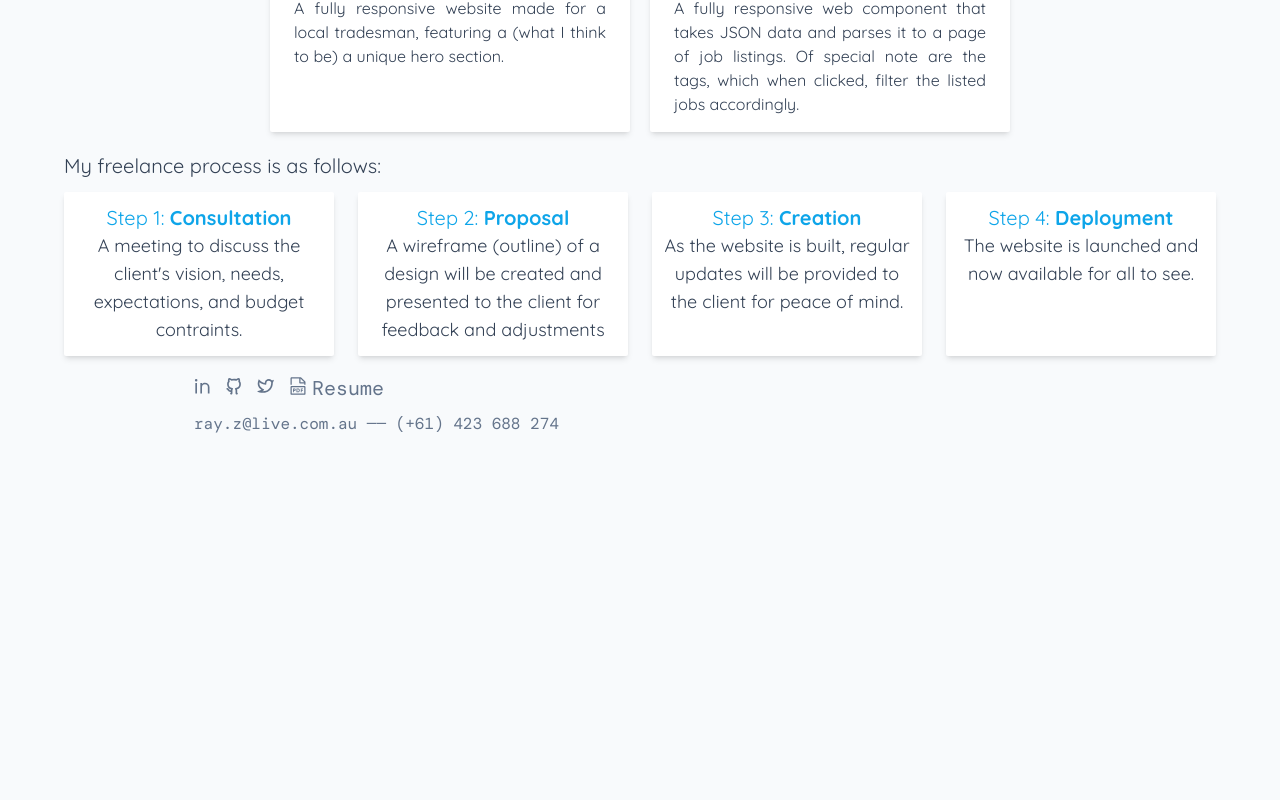
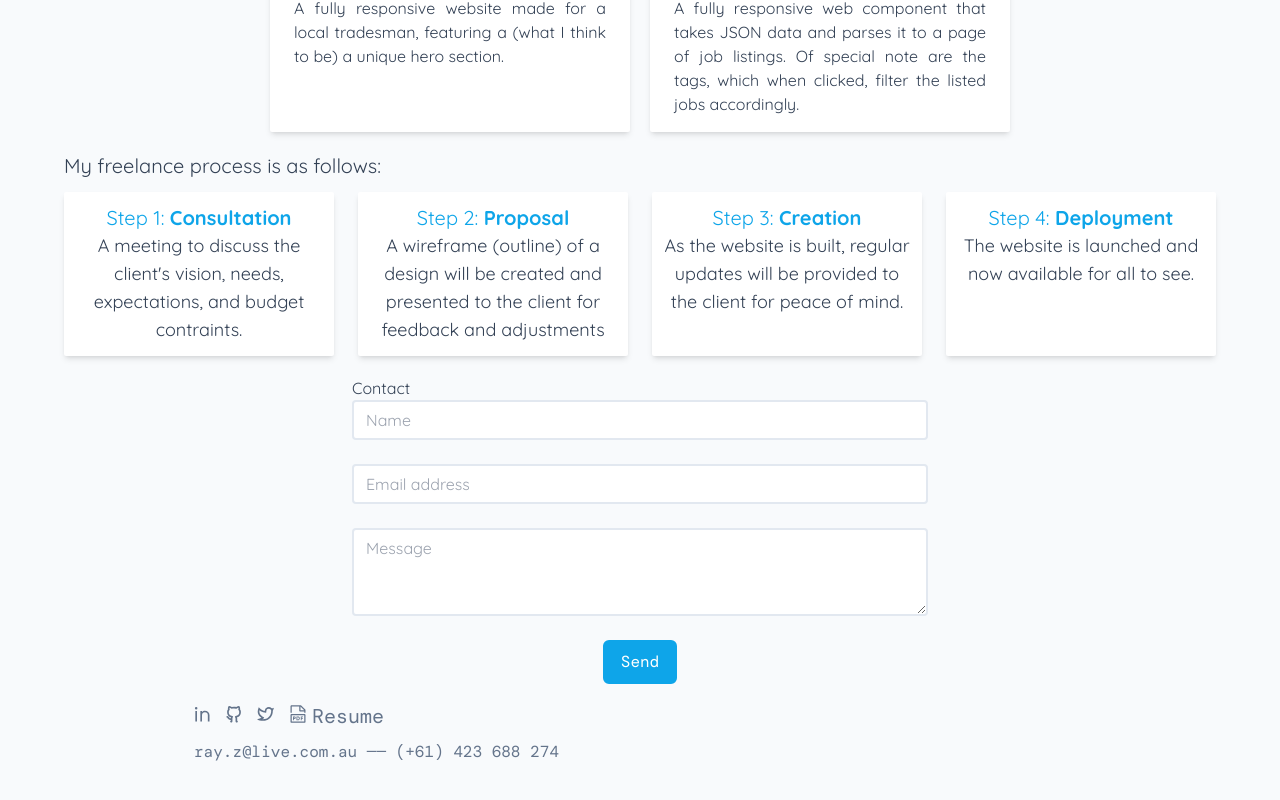
Before and after one commit to king-oldmate/portfolio-attempt-idk, a React (Create React App) app: page / in a window 1280 px wide. Shown: the part 1204-2004 px from the top of the page. Before the commit the page ends 1680 px from the top, so only its background shows below. Built offline with nearby package versions, Linux system fonts and the light colour scheme; a web font is replaced by a local one.

Commit message:
more work on contact form component

```diff
--- a/src/App.js
+++ b/src/App.js
@@ -2,6 +2,7 @@ import Main from "./Main";
 import Portfolio from "./Portfolio";
 import Footer from "./Footer";
 import FreelanceProcess from "./FreelanceProcess";
+import ContactForm from "./ContactForm";
 
 function App() {
   return (
@@ -9,6 +10,7 @@ function App() {
       <Main />
       <Portfolio />
       <FreelanceProcess />
+      <ContactForm />
       <Footer />
     </div>
   );
--- a/src/ContactForm.jsx
+++ b/src/ContactForm.jsx
@@ -1,7 +1,30 @@
 import React from "react";
 
 const ContactForm = () => {
-  return <div>ContactForm</div>;
+  return (
+    <div className='max-w-xl mx-auto'>
+      <h2>Contact</h2>
+      <form className='flex flex-col space-y-6'>
+        <input className='contact-input' type='text' placeholder='Name' />
+        <input
+          className='contact-input'
+          type='email'
+          placeholder='Email address'
+        />
+        <textarea
+          className='contact-input'
+          rows='3'
+          placeholder='Message'
+        ></textarea>
+        <button
+          type='submit'
+          className='px-4 py-2 mx-auto font-mono text-white rounded-md blue-btn w-fit'
+        >
+          Send
+        </button>
+      </form>
+    </div>
+  );
 };
 
 export default ContactForm;
--- a/src/Portfolio.jsx
+++ b/src/Portfolio.jsx
@@ -45,7 +45,7 @@ const Portfolio = () => {
                     href={url}
                     target='_blank'
                     rel='noreferrer'
-                    className='py-2 pl-2 pr-4 border-2 rounded-md border-sky-500 blue-btn'
+                    className='px-4 py-2 border-2 rounded-md border-sky-500 blue-btn'
                   >
                     <RiExternalLinkLine className='inline -translate-y-0.5' />{" "}
                     Live
--- a/src/index.css
+++ b/src/index.css
@@ -9,3 +9,7 @@
 body {
   @apply bg-slate-50 text-slate-700 font-quicksand;
 }
+
+.contact-input {
+  @apply border-[2px] rounded border-slate-200 px-3 py-1.5 focus:border-sky-500 focus:outline-none transition-[border-color] duration-300 ease-in-out;
+}
```
